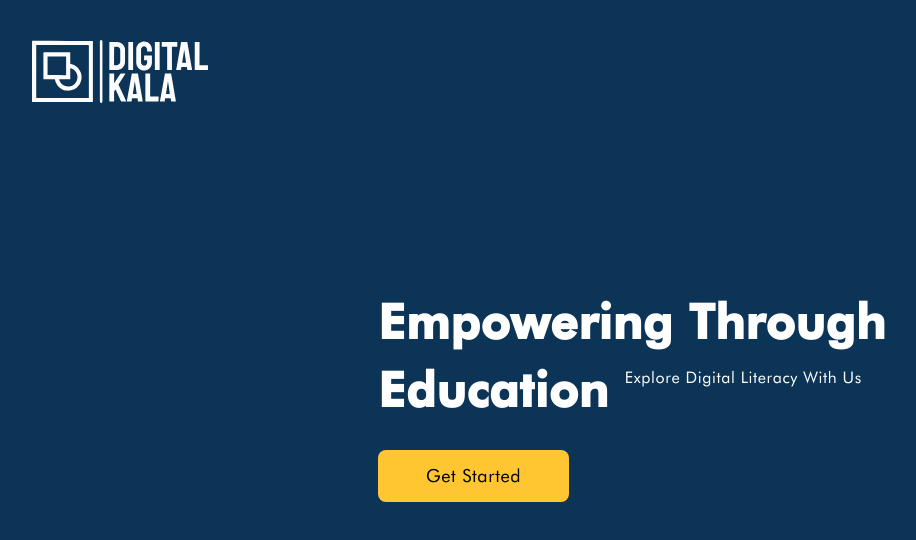
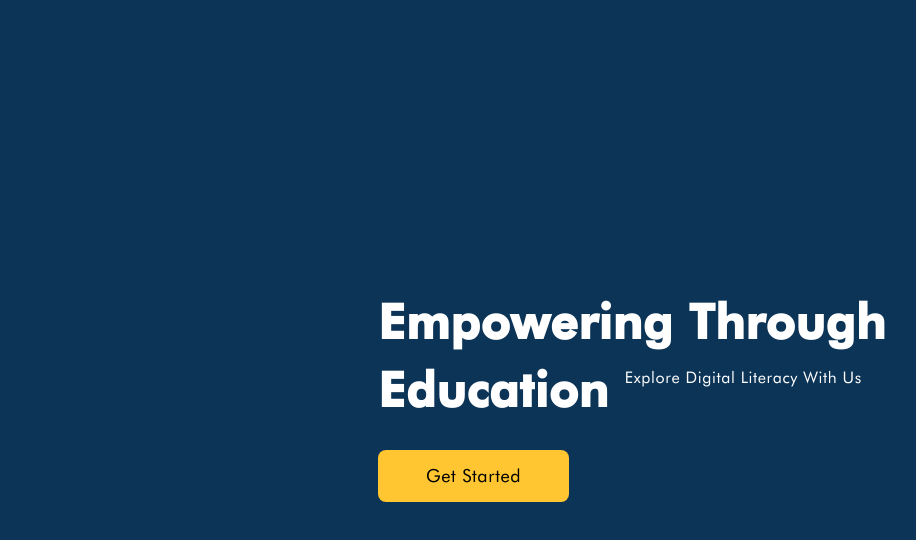
Before and after one commit to Digital-kala/digitalkala, a React (Vite) app: page /#/home in a window 1280 px wide. Shown: the top 540 px of the page, without its empty margins (8-924 px from the left). Built offline with nearby package versions, Linux system fonts and the light colour scheme.

Commit message:
♻️ Remove logo from home

```diff
--- a/src/components/layout.tsx
+++ b/src/components/layout.tsx
@@ -13,7 +13,7 @@ export function Layout({
     <div className="h-screen overflow-y-auto">
       <NavBar pageTitle={pageTitle} />
       <div className="" id="layout">
-        <div className="space-y-8 w-full h-full">{children}</div>
+        <div className="w-full h-full">{children}</div>
       </div>
       <Footer />
     </div>
--- a/src/pages/Home.tsx
+++ b/src/pages/Home.tsx
@@ -1,6 +1,4 @@
 import { Layout } from "../components";
-
-import heroImage from "../assets/image/logo-white.svg";
 
 const hookTitleClass = "font-bold text-5xl font-['WebsiteFontBold']";
 
@@ -8,9 +6,6 @@ export function Home() {
   return (
     <Layout pageTitle="Home">
       <div className="bg-[#0C3457] text-white h-screen flex flex-col justify-center align-middle items-center">
-        <div className="w-[11rem] absolute top-10 left-10 ">
-          <img src={heroImage} alt="hero" />
-        </div>
         <div className="space-y-5 prevent-select">
           <div className={hookTitleClass}>Empowering Through</div>
           <div className="flex flex-row">
```
